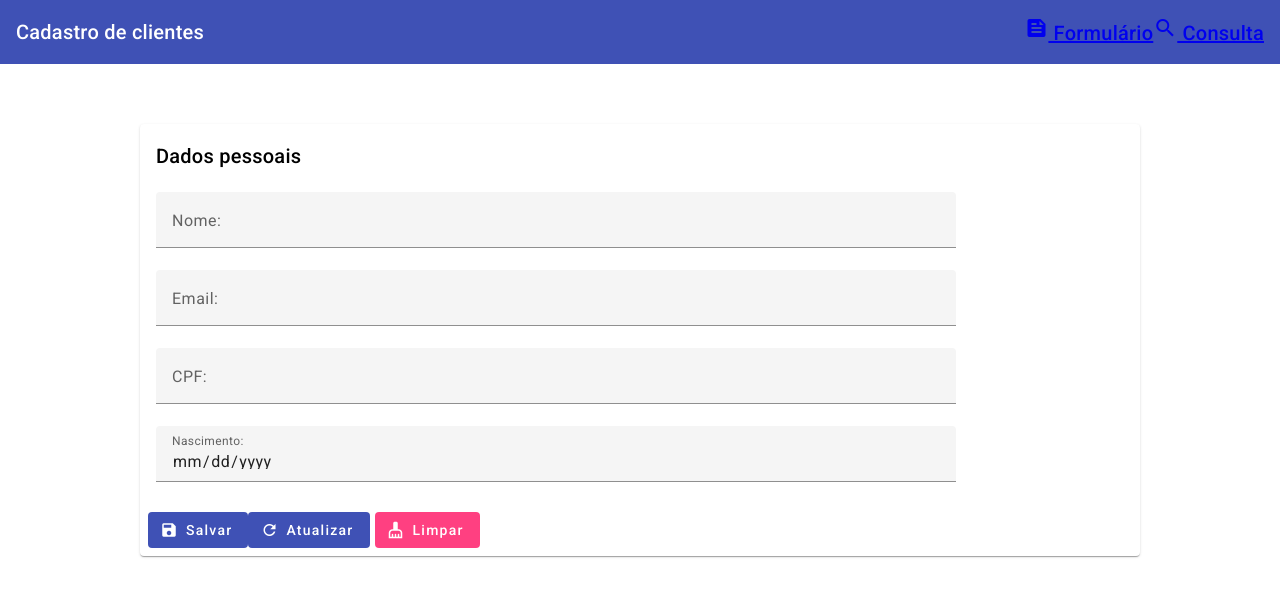
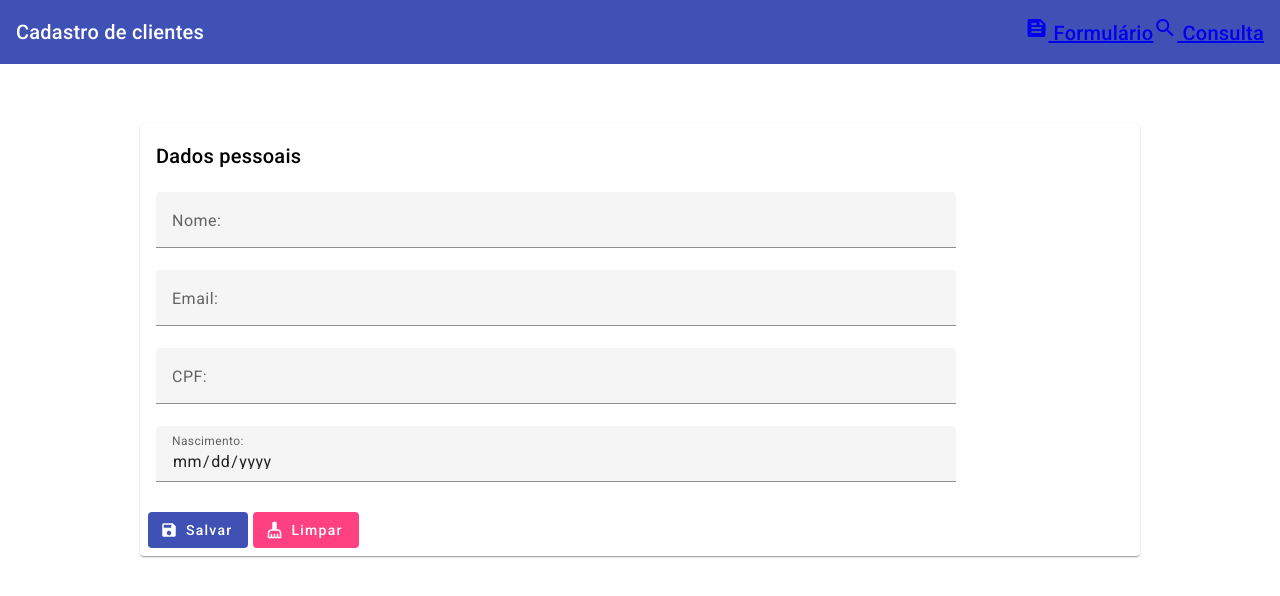
Before and after one commit to Fabio815/Conceitos-Angular, an Angular app: page /cadastro in a window 1280 px wide. Shown: the top 596 px of the page. Built offline with nearby package versions, Linux system fonts and the light colour scheme.

Commit message:
Está ocultando o botão de atualizar

```diff
--- a/src/app/cadastro/cadastro.component.html
+++ b/src/app/cadastro/cadastro.component.html
@@ -40,8 +40,11 @@
                     </div>
                 </mat-card-content>
                 <mat-card-actions>
-                    <button mat-flat-button color="primary" type="submit"><mat-icon fontIcon="save"></mat-icon>Salvar</button>
-                    <button mat-flat-button color="primary"><mat-icon fontIcon="refresh"></mat-icon>Atualizar</button>
+                    @if (!atualizando) {
+                        <button mat-flat-button color="primary" type="submit"><mat-icon fontIcon="save"></mat-icon>Salvar</button>
+                    } @else {
+                        <button mat-flat-button color="primary"><mat-icon fontIcon="refresh"></mat-icon>Atualizar</button>
+                    }
                     <button mat-flat-button color="accent" class="ml-5" type="reset"><mat-icon fontIcon="cleaning_services"></mat-icon>Limpar</button>
                 </mat-card-actions>
             </mat-card>
```
